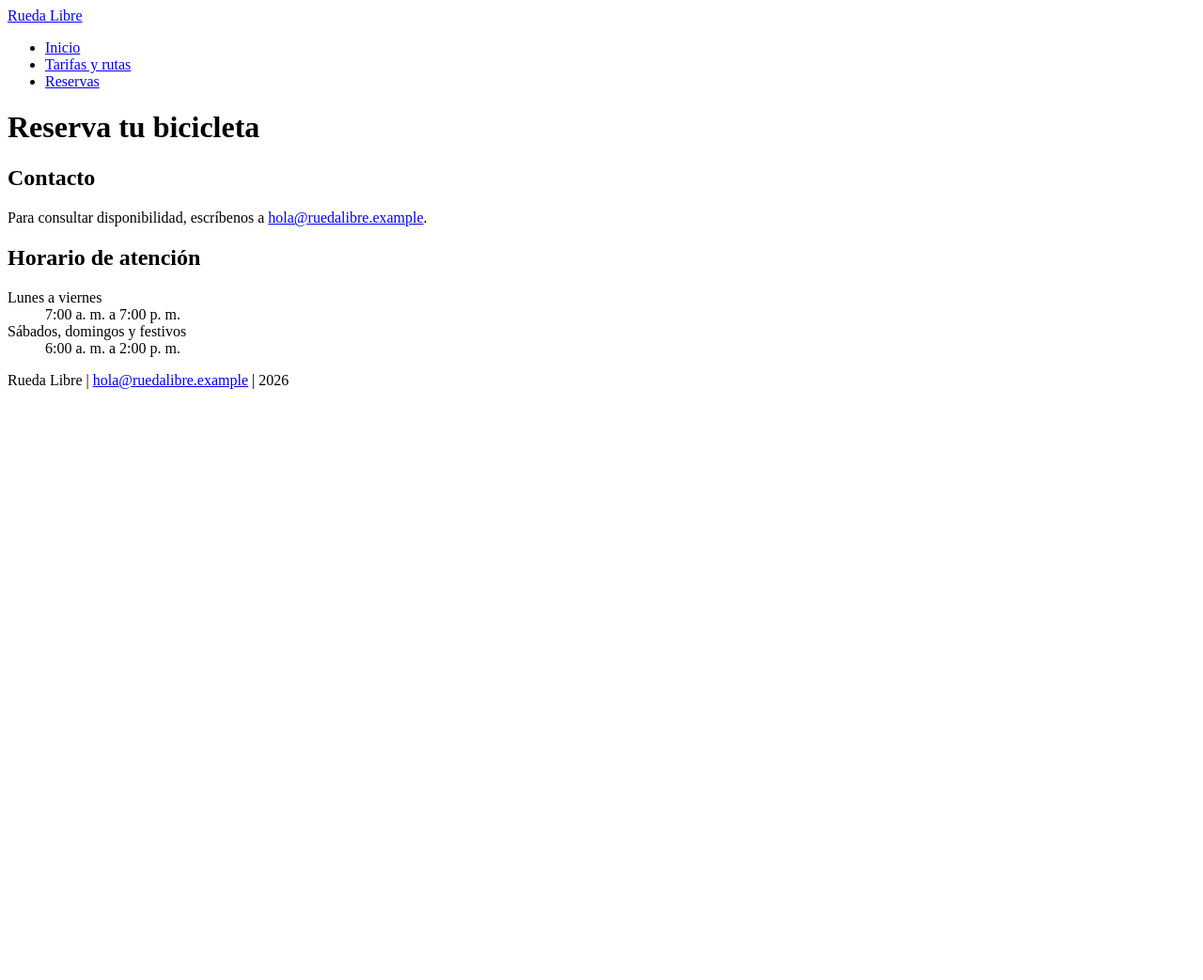
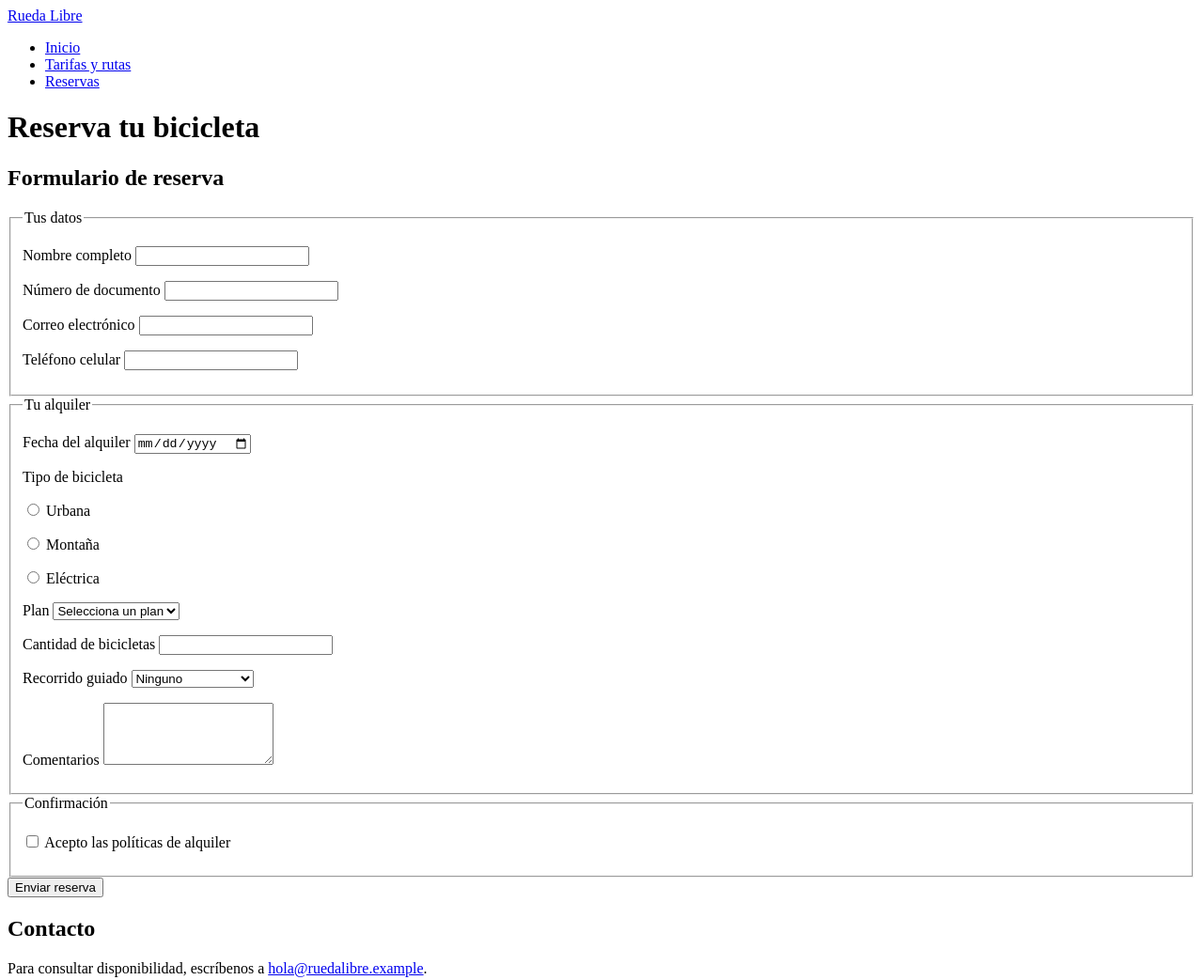
Before and after one commit to lezzier/rueda-libre, a plain HTML site: page paginas/reservas.html in a window 1280 px wide. Shown: the top 1043 px of the page at 94% size. Before the commit the page ends 800 px from the top, so only its background shows below. Drawn offline with Linux system fonts and the light colour scheme.

Commit message:
feat: add reservation form

```diff
--- a/paginas/reservas.html
+++ b/paginas/reservas.html
@@ -21,6 +21,89 @@
     <main>
     <h1>Reserva tu bicicleta</h1>
     <section>
+        <h2>Formulario de reserva</h2>
+        <form action="#" method="post">
+            <fieldset>
+                <legend>Tus datos</legend>
+
+                <p>
+                    <label for="nombre-completo">Nombre completo</label>
+                    <input type="text" id="nombre-completo" name="nombreCompleto" autocomplete="name" required>
+                </p>
+                <p>
+                    <label for="documento">Número de documento</label>
+                    <input type="text" id="documento" name="documento" required>
+                </p>
+                <p>
+                    <label for="correo">Correo electrónico</label>
+                    <input type="email" id="correo" name="correo" autocomplete="email" required>
+                </p>
+                <p>
+                    <label for="celular">Teléfono celular</label>
+                    <input type="tel" id="celular" name="celular" autocomplete="tel" required>
+                </p>
+            </fieldset>
+
+            <fieldset>
+                <legend>Tu alquiler</legend>
+
+                <p>
+                    <label for="fecha-alquiler">Fecha del alquiler</label>
+                    <input type="date" id="fecha-alquiler" name="fechaAlquiler" required>
+                </p>
+                <p>Tipo de bicicleta</p>
+                <p>
+                    <input type="radio" id="bicicleta-urbana" name="tipoBicicleta" value="urbana" required>
+                    <label for="bicicleta-urbana">Urbana</label>
+                </p>
+                <p>
+                    <input type="radio" id="bicicleta-montana" name="tipoBicicleta" value="montana" required>
+                    <label for="bicicleta-montana">Montaña</label>
+                </p>
+                <p>
+                    <input type="radio" id="bicicleta-electrica" name="tipoBicicleta" value="electrica" required>
+                    <label for="bicicleta-electrica">Eléctrica</label>
+                </p>
+                <p>
+                    <label for="plan">Plan</label>
+                    <select id="plan" name="plan" required>
+                        <option value="" selected disabled>Selecciona un plan</option>
+                        <option value="una-hora">1 hora</option>
+                        <option value="medio-dia">Medio día</option>
+                        <option value="dia-completo">Día completo</option>
+                    </select>
+                </p>
+                <p>
+                    <label for="cantidad-bicicletas">Cantidad de bicicletas</label>
+                    <input type="number" id="cantidad-bicicletas" name="cantidadBicicletas" min="1" step="1" required>
+                </p>
+                <p>
+                    <label for="recorrido">Recorrido guiado</label>
+                    <select id="recorrido" name="recorrido">
+                        <option value="ninguno">Ninguno</option>
+                        <option value="rio-y-parques">Río y Parques</option>
+                        <option value="sabores-de-barrio">Sabores de Barrio</option>
+                        <option value="reto-las-palmas">Reto Las Palmas</option>
+                    </select>
+                </p>
+                <p>
+                    <label for="comentarios">Comentarios</label>
+                    <textarea id="comentarios" name="comentarios" rows="4"></textarea>
+                </p>
+            </fieldset>
+
+            <fieldset>
+                <legend>Confirmación</legend>
+                <p>
+                    <input type="checkbox" id="acepta-politicas" name="aceptaPoliticas" value="si" required>
+                    <label for="acepta-politicas">Acepto las políticas de alquiler</label>
+                </p>
+            </fieldset>
+
+            <button type="submit" name="enviarReserva" value="enviar">Enviar reserva</button>
+        </form>
+    </section>
+    <section>
         <h2>Contacto</h2>
         <p>Para consultar disponibilidad, escríbenos a <a href="mailto:hola@ruedalibre.example">hola@ruedalibre.example</a>.</p>
     </section>
```
Also changed, not shown: bitacora.txt (+10 -1 lines).
